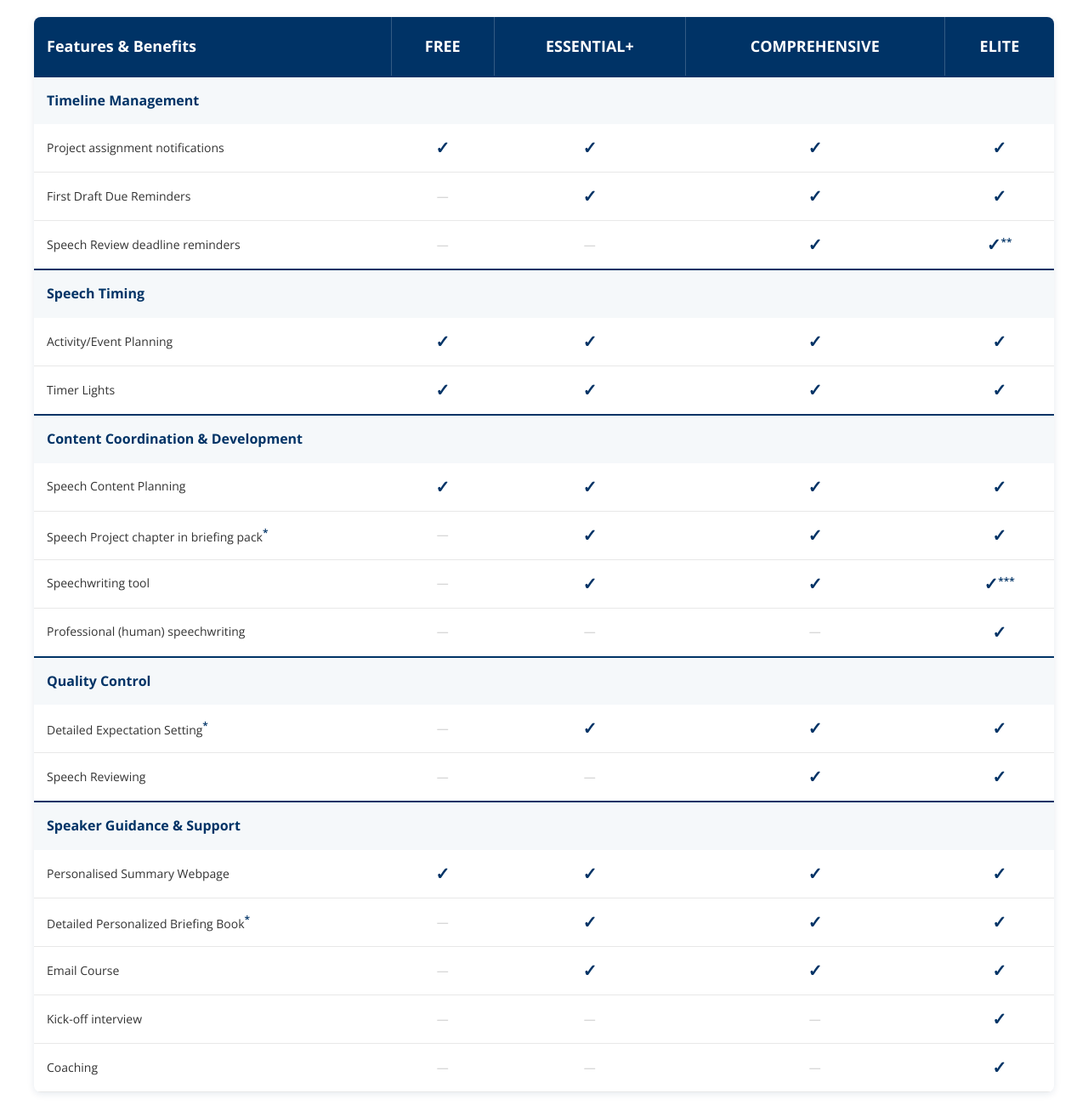
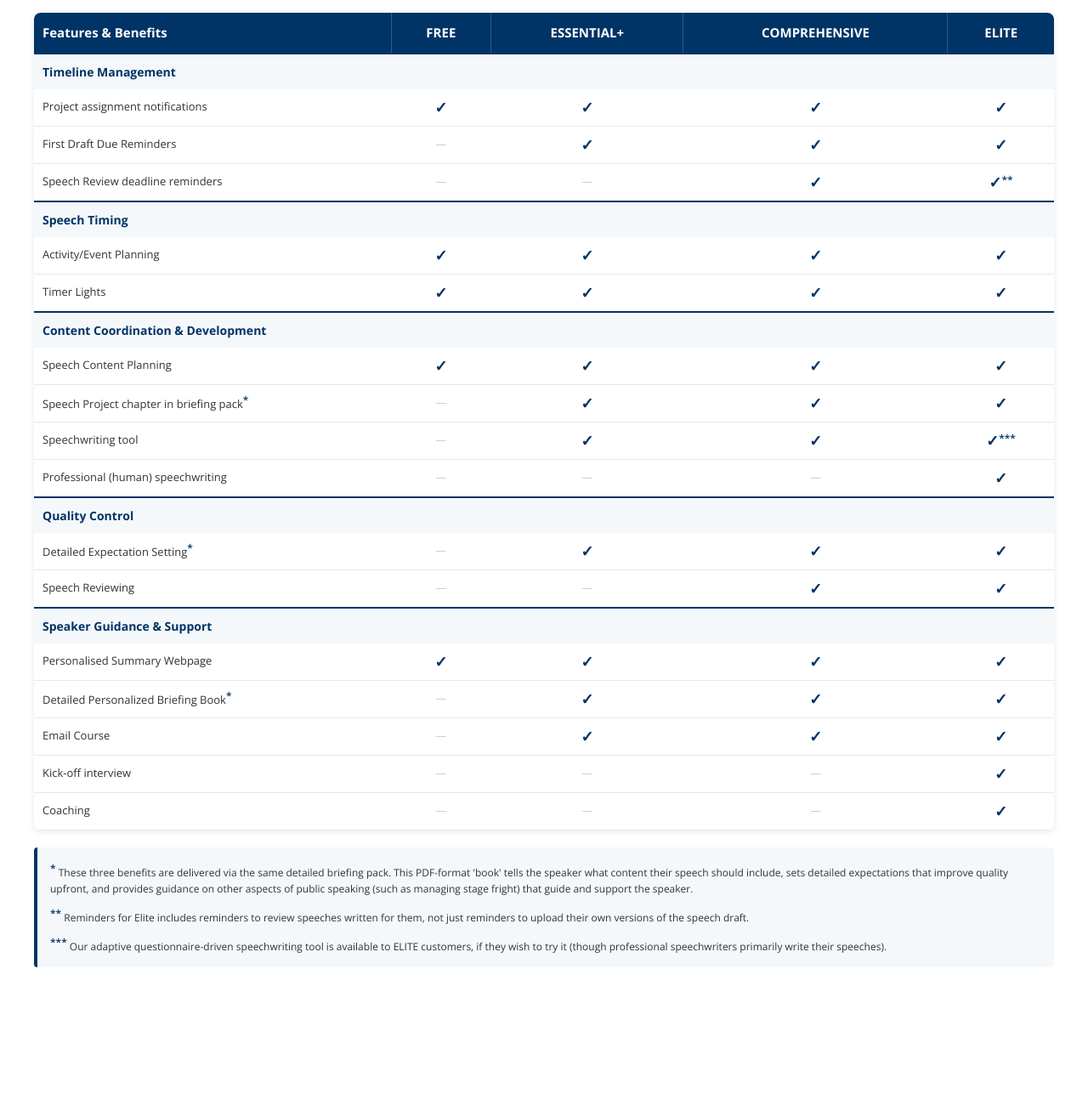
Before and after one commit to eamonnjos/wws-comparison, a plain HTML site: page index.html in a window 1280 px wide. Shown: the top 1300 px of the page at 85% size. After the commit the page ends 1153 px from the top, so only its background shows below. Drawn offline with nearby package versions, Linux system fonts and the light colour scheme.

Commit message:
Update index.html
made fonts smaller etc hoping to work better in the iframe

```diff
--- a/index.html
+++ b/index.html
@@ -14,10 +14,10 @@
 
         body {
             font-family: 'Open Sans', sans-serif;
-            padding: 20px;
+            padding: 15px;
             background: #ffffff;
             color: #333;
-            line-height: 1.6;
+            line-height: 1.5;
         }
 
         .comparison-container {
@@ -42,8 +42,8 @@
         }
 
         .comparison-table thead th {
-            padding: 20px 15px;
-            font-size: 18px;
+            padding: 12px 10px;
+            font-size: 15px;
             font-weight: 700;
             text-align: center;
             border-right: 1px solid rgba(255,255,255,0.2);
@@ -60,18 +60,18 @@
 
         .comparison-table tbody tr.category-header td {
             background: #f5f8fa;
-            padding: 15px;
+            padding: 10px;
             font-weight: 700;
-            font-size: 16px;
+            font-size: 14px;
             color: #003366;
             border-top: 2px solid #003366;
         }
 
         .comparison-table tbody tr.feature-row td {
-            padding: 12px 15px;
+            padding: 8px 10px;
             border-bottom: 1px solid #e8e8e8;
             text-align: center;
-            font-size: 14px;
+            font-size: 13px;
         }
 
         .comparison-table tbody tr.feature-row td:first-child {
@@ -85,7 +85,7 @@
 
         .checkmark {
             color: #003366;
-            font-size: 20px;
+            font-size: 18px;
             font-weight: bold;
         }
 
@@ -164,17 +164,17 @@
         }
 
         .footnotes {
-            margin-top: 30px;
-            padding: 20px;
+            margin-top: 20px;
+            padding: 15px;
             background: #f5f8fa;
             border-left: 4px solid #003366;
             border-radius: 4px;
         }
 
         .footnotes p {
-            font-size: 13px;
-            margin-bottom: 12px;
-            line-height: 1.7;
+            font-size: 12px;
+            margin-bottom: 10px;
+            line-height: 1.6;
         }
 
         .footnotes p:last-child {
@@ -185,22 +185,22 @@
         @media (max-width: 900px) {
             .comparison-table thead th,
             .comparison-table tbody td {
-                padding: 10px 8px;
-                font-size: 12px;
+                padding: 8px 6px;
+                font-size: 11px;
             }
 
             .comparison-table thead th {
-                font-size: 14px;
+                font-size: 13px;
             }
 
             .comparison-table tbody tr.category-header td {
-                font-size: 14px;
-                padding: 12px 8px;
+                font-size: 12px;
+                padding: 8px 6px;
             }
         }
 
         /* Mobile: Switch to card view */
-        @media (max-width: 768px) {
+        @media (max-width: 600px) {
             body {
                 padding: 15px;
             }
```
